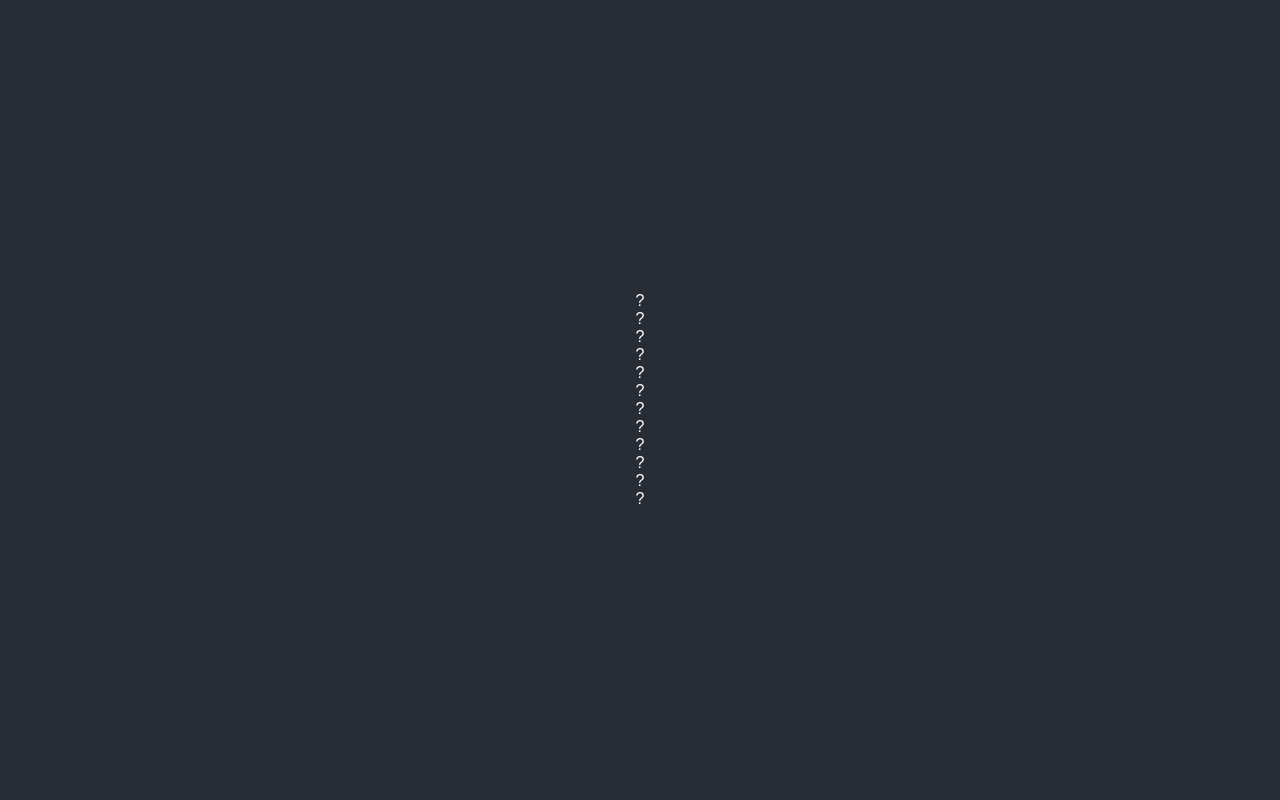
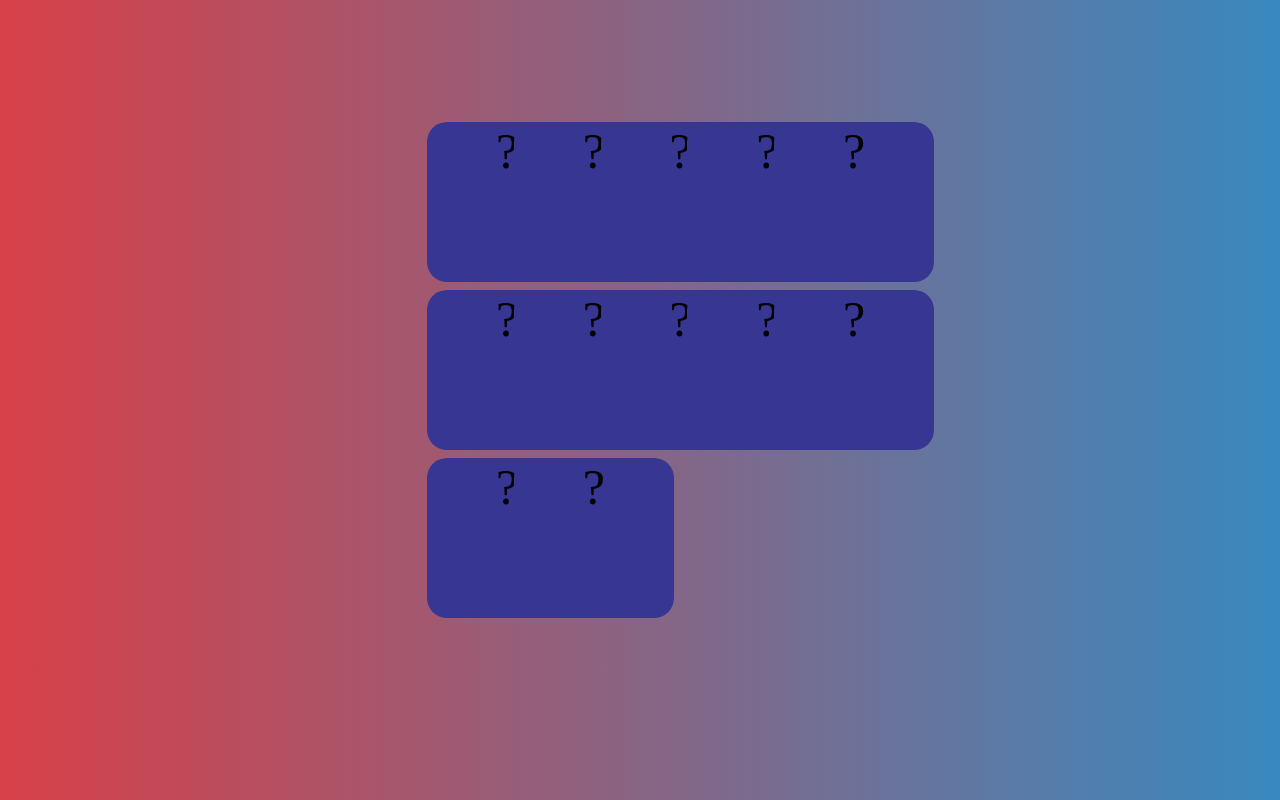
Before and after one commit to tanmayidodmani/memory-game, a React (Vite) app: page /memory-game/game in a window 1280 px wide. Built offline with nearby package versions, Linux system fonts and the light colour scheme.

Commit message:
fix code

```diff
--- a/src/index.css
+++ b/src/index.css
@@ -1,109 +1,90 @@
+body {
+  background-color: rgb(191, 208, 221);
+  background: linear-gradient(90deg, #d74048 0%, #3989bf 100%);
 
-* {
-  margin: 0;
-  padding: 0;
+
+}
+
+#head {
+  display: flex;
+  justify-content: center;
+  margin-top: 300px;
+  font-size: 50px;
+
+
+
+}
+
+
+.home-page button {
+  height: 50px;
+  width: 100px;
+  border: 1px solid black;
+  border-radius: 150px;
+  display: flex;
+  justify-content: center;
+  align-items: center;
+  margin-left: 700px;
+  margin-top: 50px;
+  font-size: large;
+  text-decoration: none;
+}
+
+.game-container {
+  text-align: center;
+  padding: 30px;
+  margin-top: 80px;
+}
+.game-board {
+  display: grid;
+  grid-template-columns: repeat(auto-fit, minmax(70px, 1fr));
+
+  gap: 8px;
+  width: 100%;
+  max-width: 450px;
+  margin: 0 auto;
+  padding: 12px;
   box-sizing: border-box;
 }
 
-body {
-  font-family: Arial, sans-serif;
-  background-color: #282c34;
-  color: white;
-  min-height: 100vh;
-  display: flex;
-  justify-content: center;
-  align-items: center;
-  padding: 12px;
-  overflow-x: hidden;
+
+
+.card {
+  width: 160px;
+  height: 160px;
+  background-color: white;
+  border-radius: 20px;
+  overflow: hidden;
 }
 
-.container {
-  text-align: center;
+.card img {
   width: 100%;
-  max-width: 600px;
-  margin: 0 auto;
-  padding: 10px;
-  display: flex;
-  flex-direction: column;
-  align-items: center;
-}
-
-h1 {
-  font-size: calc(1.5rem + 1vw);
-  margin-bottom: 15px;
-}
-
-.grid {
-  display: grid;
-  grid-template-columns: repeat(4, 1fr);
-  gap: 10px;
-  width: 100%;
-  max-width: 440px;
-  margin: 15px auto;
-  padding: 8px;
-}
-
-.card {
-  width: 100% !important;
-  height: auto !important;
-  aspect-ratio: 1 / 1;
-  cursor: pointer;
-  perspective: 1000px;
-}
-
-.card .front,
-.card .back,
-.front,
-.back {
-  width: 100% !important;
-  height: 100% !important;
-  border-radius: 8px;
-  display: flex;
-  justify-content: center;
-  align-items: center;
-  box-shadow: 0 4px 6px rgba(0, 0, 0, 0.15);
-}
-
-.front {
-  background-color: #3f51b5;
-  color: white;
-  font-size: calc(1.2rem + 1vw);
-  font-weight: bold;
-}
-
-.back {
-  background-color: white;
-}
-
-.card img,
-.back img {
-  width: 100% !important;
-  height: 100% !important;
+  height: 100%;
   object-fit: cover;
-  border-radius: 8px;
   display: block;
 }
 
-button {
-  background-color: #61dafb;
-  color: #282c34;
-  border: none;
-  padding: 10px 24px;
-  font-size: 1rem;
-  font-weight: bold;
-  border-radius: 5px;
-  cursor: pointer;
-  transition: background-color 0.2s;
-  margin-top: 15px;
+.card-back {
+  height: 100%;
+  width: 100%;
+  font-size: 50px;
+  text-align: center;
+  display: flex;
+  justify-content: center;
+  background-color: rgb(55, 55, 147);
+
 }
 
-button:hover {
-  background-color: #4fa8c7;
+.result-page{
+  font-size: 30px;
+  text-align: center;
+  margin-top: 300px;
 }
 
-@media (max-width: 400px) {
-  .grid {
-    gap: 6px;
-    padding: 2px;
-  }
+.result-page button {
+  padding: 12px 25px;
+  font-size: 18px;
+  cursor: pointer;
+  border-radius: 10px;
+  background-color: #b46b6e;
 }
```
